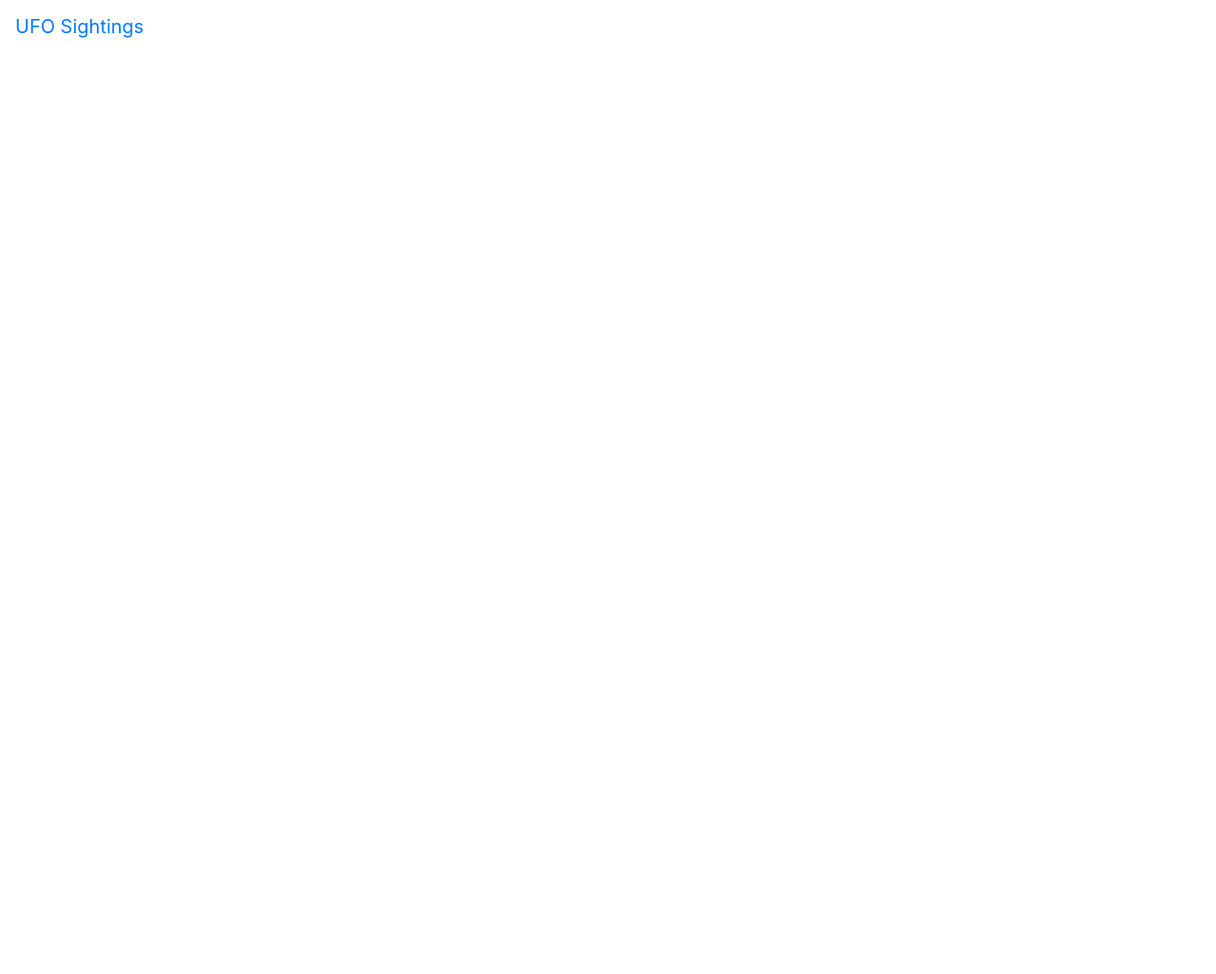
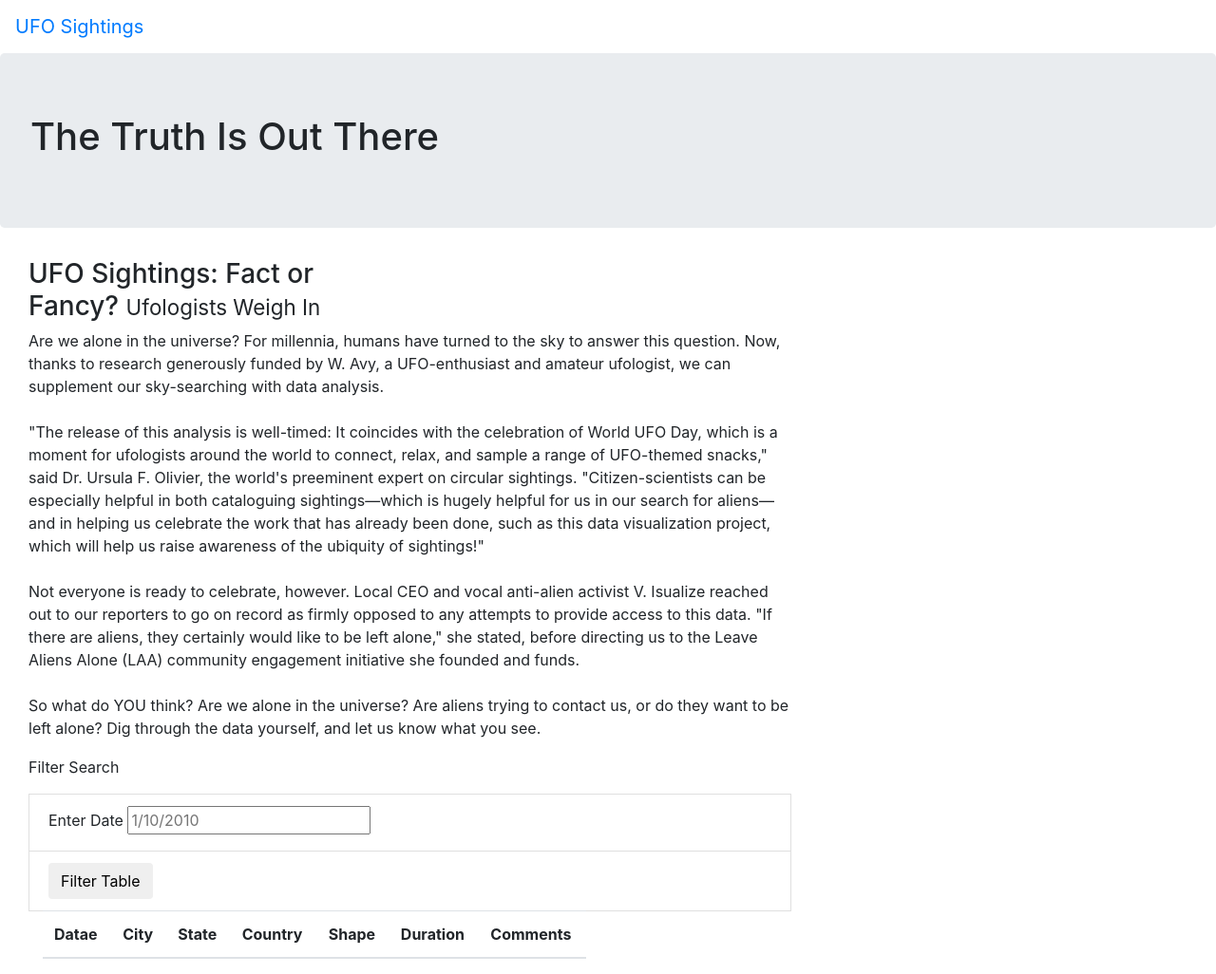
Before and after one commit to ManuelElizaldi/UFOs, a plain HTML site: page index.html in a window 1280 px wide. Shown: the whole page at 95% size. Before the commit the page ends 800 px from the top, so only its background shows below. Drawn offline with nearby package versions, Linux system fonts and the light colour scheme.

Commit message:
Added boostraping and other features

```diff
--- a/index.html
+++ b/index.html
@@ -20,5 +20,58 @@
                 <a class="navbar-brand" href="index.html"> UFO Sightings </a>
             </nav>
         </div>
+        <div class="jumbotron">
+            <h1>The Truth Is Out There</h1>
+    </div>
+    <div class="container-fluid">
+        <div class="row">
+        </div>
+        <div class="col-md-4">
+            <h3>UFO Sightings: Fact or Fancy? <small>Ufologists Weigh In</small></h3>
+        </div>
+        <div class="col-md-8">
+            <p>
+                Are we alone in the universe? For millennia, humans have turned to the sky to answer this question. Now, thanks to research generously funded by W. Avy, a UFO-enthusiast and amateur ufologist, we can supplement our sky-searching with data analysis.<br><br>"The release of this analysis is well-timed: It coincides with the celebration of World UFO Day, which is a moment for ufologists around the world to connect, relax, and sample a range of UFO-themed snacks," said Dr. Ursula F. Olivier, the world's preeminent expert on circular sightings. "Citizen-scientists can be especially helpful in both cataloguing sightings—which is hugely helpful for us in our search for aliens—and in helping us celebrate the work that has already been done, such as this data visualization project, which will help us raise awareness of the ubiquity of sightings!"<br><br>Not everyone is ready to celebrate, however. Local CEO and vocal anti-alien activist V. Isualize reached out to our reporters to go on record as firmly opposed to any attempts to provide access to this data. "If there are aliens, they certainly would like to be left alone," she stated, before directing us to the Leave Aliens Alone (LAA) community engagement initiative she founded and funds.<br><br>So what do YOU think? Are we alone in the universe? Are aliens trying to contact us, or do they want to be left alone? Dig through the data yourself, and let us know what you see.
+
+
+            </p>
+            <div class="container-fluid">
+                <div class="row">
+                    <div class="col-md-3">
+
+                    </div>
+                    <div class="col-md-9">
+
+                    </div>
+                </div>
+            </div>
+
+            <form>
+                <p> Filter Search</p>
+            </form>
+            <li class="list-group-item">
+                <label for="date">Enter Date</label>
+                <input type="text" placeholder="1/10/2010" id="datetime" />
+            </li>
+            <li class="list-group-item">
+                <button id="filter-btn" type="button" class="btn btn-default">Filter Table</button>
+            </li>
+<div class="col-md-9">
+    <table class="table table-striped">
+        <thead>
+            <tr>
+                <th>Datae</th>
+                <th>City</th>
+                <th>State</th>
+                <th>Country</th>
+                <th>Shape</th>
+                <th>Duration</th>
+                <th>Comments</th>
+            </tr>
+        </thead>
+    </table>
+</div>
+        </div>
+    </div>
 </body>
 </html>
```
